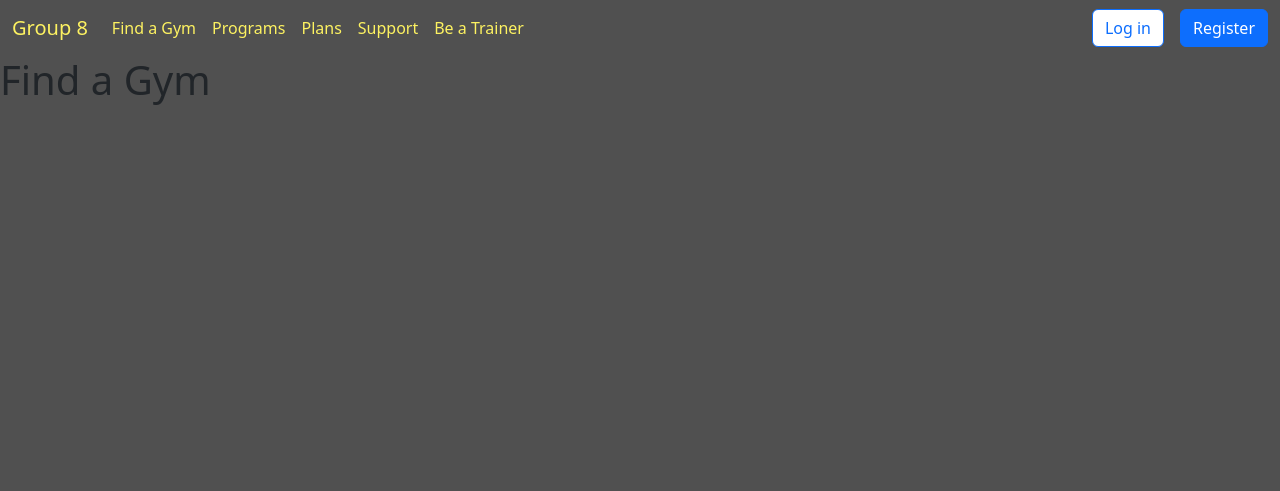
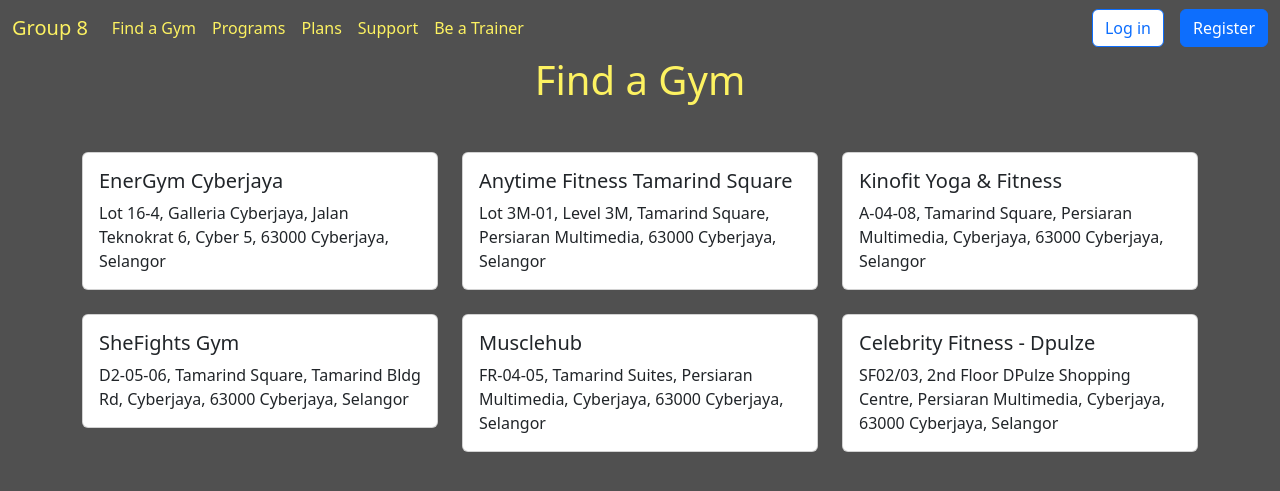
Before and after one commit to SumedhaEndar/Group8_System, a Django app: page /fitness-locator/ in a window 1280 px wide. Shown: the top 491 px of the page. Run offline with Django 5.2, Linux system fonts and the light colour scheme.

Commit message:
fitnessLocator html

```diff
--- a/webpages/templates/webpages/fitnessLocator.html
+++ b/webpages/templates/webpages/fitnessLocator.html
@@ -1,11 +1,86 @@
 {% extends "webpages/base.html" %}
-
-{% block customCSS %}
-    {% load static %}
-    {% comment %} The link for your css files {% endcomment %}
-    {% comment %} <link rel="stylesheet" type="text/css" href="{% static 'webpages/css/thepage.css'%}"> {% endcomment %}
-{% endblock customCSS %}
-
+{% load static %}
 {% block content %}
-    <h1>Find a Gym</h1>
+<link rel="stylesheet" type="text/css" href="{% static 'webpages/css/fitnessLocator.css' %}" />
+    <div class="text-center yellow-font mb-5">
+        <h1>Find a Gym</h1>
+    </div>
+    <div class="container card-container">
+        <div class="row">
+            <div class="col-md-4 mb-4">
+                <div class="card custom-card">
+                    <div class="card-body">
+                        <h5 class="card-title">EnerGym Cyberjaya</h5>
+                        <p class="card-text">
+                            <a href="https://www.energym.com.my/" class="text-decoration-none text-dark">
+                                Lot 16-4, Galleria Cyberjaya, Jalan Teknokrat 6, Cyber 5, 63000 Cyberjaya, Selangor
+                            </a>
+                        </p>
+                    </div>
+                </div>
+            </div>
+            <div class="col-md-4 mb-4">
+                <div class="card custom-card">
+                    <div class="card-body">
+                        <h5 class="card-title">Anytime Fitness Tamarind Square</h5>
+                        <p class="card-text">
+                            <a href="https://www.anytimefitness.my/gyms/my-0035/tamarind-square-selangor-63000/" class="text-decoration-none text-dark">
+                                Lot 3M-01, Level 3M, Tamarind Square, Persiaran Multimedia, 63000 Cyberjaya, Selangor
+                            </a>
+                        </p>
+                    </div>
+                </div>
+            </div>
+            <div class="col-md-4 mb-4">
+                <div class="card custom-card">
+                    <div class="card-body">
+                        <h5 class="card-title">Kinofit Yoga & Fitness</h5>
+                        <p class="card-text">
+                            <a href="https://www.kinofit.my/" class="text-decoration-none text-dark">
+                                A-04-08, Tamarind Square, Persiaran Multimedia, Cyberjaya, 63000 Cyberjaya, Selangor
+                            </a>
+                        </p>
+                    </div>
+                </div>
+            </div>
+        </div>
+        <div class="row">
+            <div class="col-md-4 mb-4">
+                <div class="card custom-card">
+                    <div class="card-body">
+                        <h5 class="card-title">SheFights Gym</h5>
+                        <p class="card-text">
+                            <a href="https://shefights.my/" class="text-decoration-none text-dark">
+                                D2-05-06, Tamarind Square, Tamarind Bldg Rd, Cyberjaya, 63000 Cyberjaya, Selangor
+                            </a>
+                        </p>
+                    </div>
+                </div>
+            </div>
+            <div class="col-md-4 mb-4">
+                <div class="card custom-card">
+                    <div class="card-body">
+                        <h5 class="card-title">Musclehub</h5>
+                        <p class="card-text">
+                            <a href="https://musclehub.com/" class="text-decoration-none text-dark">
+                                FR-04-05, Tamarind Suites, Persiaran Multimedia, Cyberjaya, 63000 Cyberjaya, Selangor
+                            </a>
+                        </p>
+                    </div>
+                </div>
+            </div>
+            <div class="col-md-4 mb-4">
+                <div class="card custom-card">
+                    <div class="card-body">
+                        <h5 class="card-title">Celebrity Fitness - Dpulze</h5>
+                        <p class="card-text">
+                            <a href="https://www.celebrityfitness.com.my/" class="text-decoration-none text-dark">
+                                SF02/03, 2nd Floor DPulze Shopping Centre, Persiaran Multimedia, Cyberjaya, 63000 Cyberjaya, Selangor
+                            </a>
+                        </p>
+                    </div>
+                </div>
+            </div>
+        </div>
+    </div>
 {% endblock content %}
```
